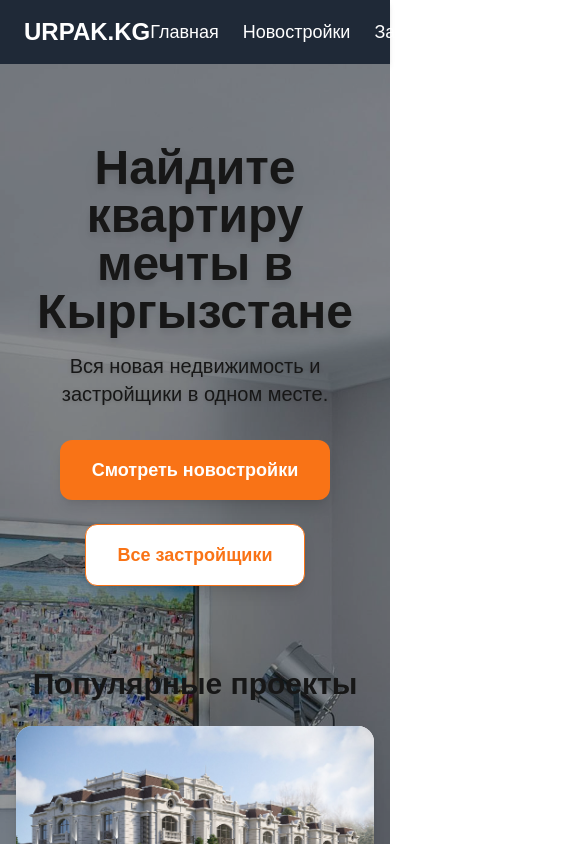
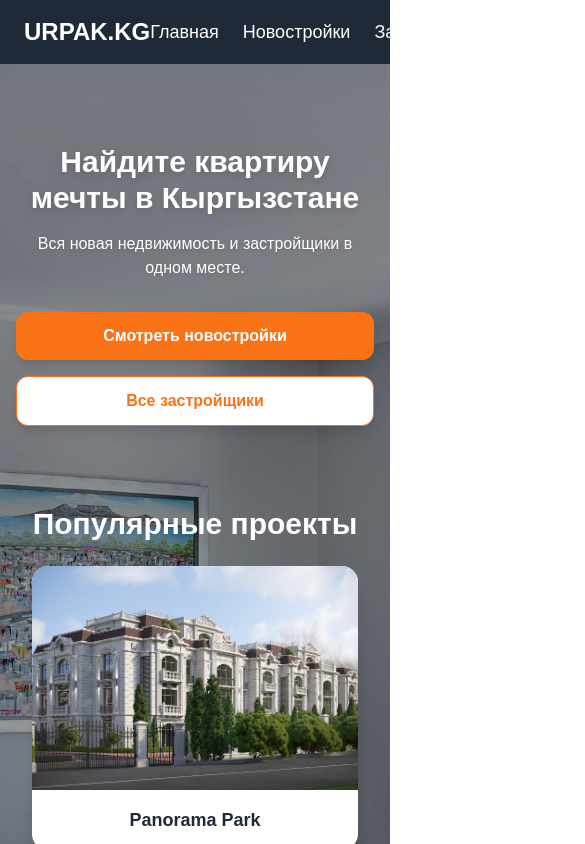
Before and after one commit to AtaiRuslanUulu/urpak, a Next.js app in the folder frontend/: page / in a window 390 px wide. Shown: the top 844 px of the page, 585 px wide, since content can reach past the window. Built offline with nearby package versions, Linux system fonts and the light colour scheme.

Commit message:
better view on mobile

```diff
--- a/frontend/app/page.tsx
+++ b/frontend/app/page.tsx
@@ -9,47 +9,46 @@ export default function Home() {
   const router = useRouter();
 
   return (
-    <div className="min-h-screen flex flex-col bg-gray-50">
+    <div className="min-h-screen flex flex-col bg-gray-50 overflow-x-hidden">
       <Header />
 
-      {/* Hero Section */}
-      <main className="relative flex flex-col items-center justify-center flex-1 text-center overflow-hidden pt-20">
-        {/* Background Image */}
+      <main className="relative flex flex-col items-center justify-center flex-1 text-center pt-20 px-4">
+        {/* Фоновое изображение */}
         <div className="absolute inset-0">
           <Image
             src="/images/hero-bg.jpg"
             alt="Hero background"
-            layout="fill"
-            objectFit="cover"
-            className="z-0"
+            fill
+            className="object-cover z-0"
           />
           <div className="absolute inset-0 bg-black opacity-40" />
         </div>
 
-        {/* Hero Text */}
+        {/* Текст и кнопки */}
         <motion.div
           initial={{ opacity: 0, y: 50 }}
           animate={{ opacity: 1, y: 0 }}
           transition={{ duration: 1 }}
-          className="relative z-10 max-w-3xl px-4"
+          className="relative z-10 max-w-3xl mx-auto"
         >
-          <h1 className="text-5xl sm:text-6xl font-extrabold text-white-900 drop-shadow-lg">
+          <h1 className="text-3xl sm:text-5xl font-extrabold text-white drop-shadow-lg">
             Найдите квартиру мечты в Кыргызстане
           </h1>
-          <p className="mt-4 text-xl sm:text-2xl text-white-700 drop-shadow">
+          <p className="mt-4 text-base sm:text-xl text-white drop-shadow">
             Вся новая недвижимость и застройщики в одном месте.
           </p>
-          <div className="mt-8 flex flex-wrap justify-center gap-6">
+
+          <div className="mt-8 flex flex-col sm:flex-row gap-4 justify-center">
             <motion.button
               whileHover={{ scale: 1.05 }}
-              className="px-8 py-4 bg-orange-500 text-white rounded-xl text-lg font-semibold shadow-lg"
+              className="w-full sm:w-auto px-6 py-3 bg-orange-500 text-white rounded-xl text-base sm:text-lg font-semibold shadow-lg"
               onClick={() => router.push("/projects")}
             >
               Смотреть новостройки
             </motion.button>
             <motion.button
               whileHover={{ scale: 1.05 }}
-              className="px-8 py-4 bg-white text-orange-500 rounded-xl text-lg font-semibold shadow-lg border border-orange-500"
+              className="w-full sm:w-auto px-6 py-3 bg-white text-orange-500 rounded-xl text-base sm:text-lg font-semibold shadow-lg border border-orange-500"
               onClick={() => router.push("/developers")}
             >
               Все застройщики
@@ -57,9 +56,9 @@ export default function Home() {
           </div>
         </motion.div>
 
-        {/* Popular Projects Section */}
+        {/* Секция популярных проектов */}
         <section className="relative z-10 mt-20 max-w-6xl w-full px-4">
-          <h2 className="text-3xl font-bold text-white-900 mb-6 text-center">
+          <h2 className="text-3xl font-bold text-white mb-6 text-center">
             Популярные проекты
           </h2>
           <div className="grid grid-cols-1 sm:grid-cols-2 md:grid-cols-3 gap-6">
```
